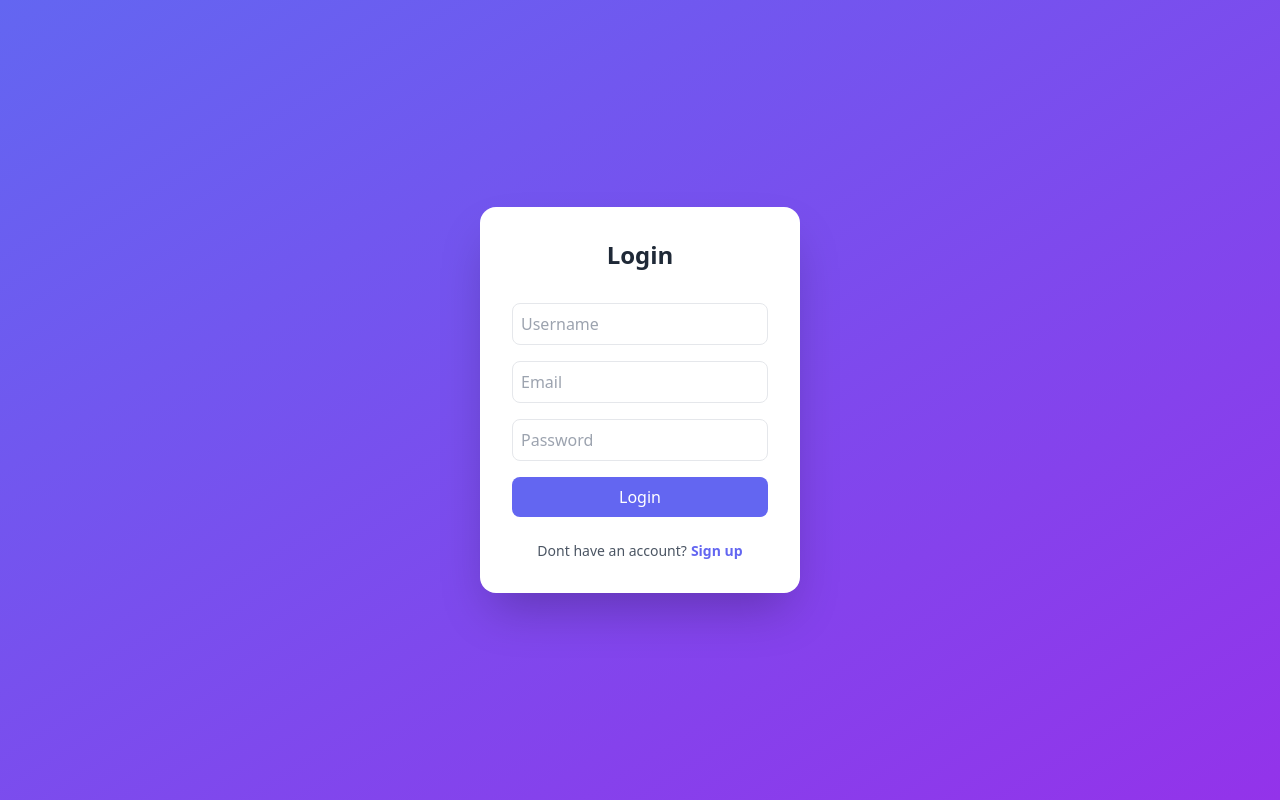
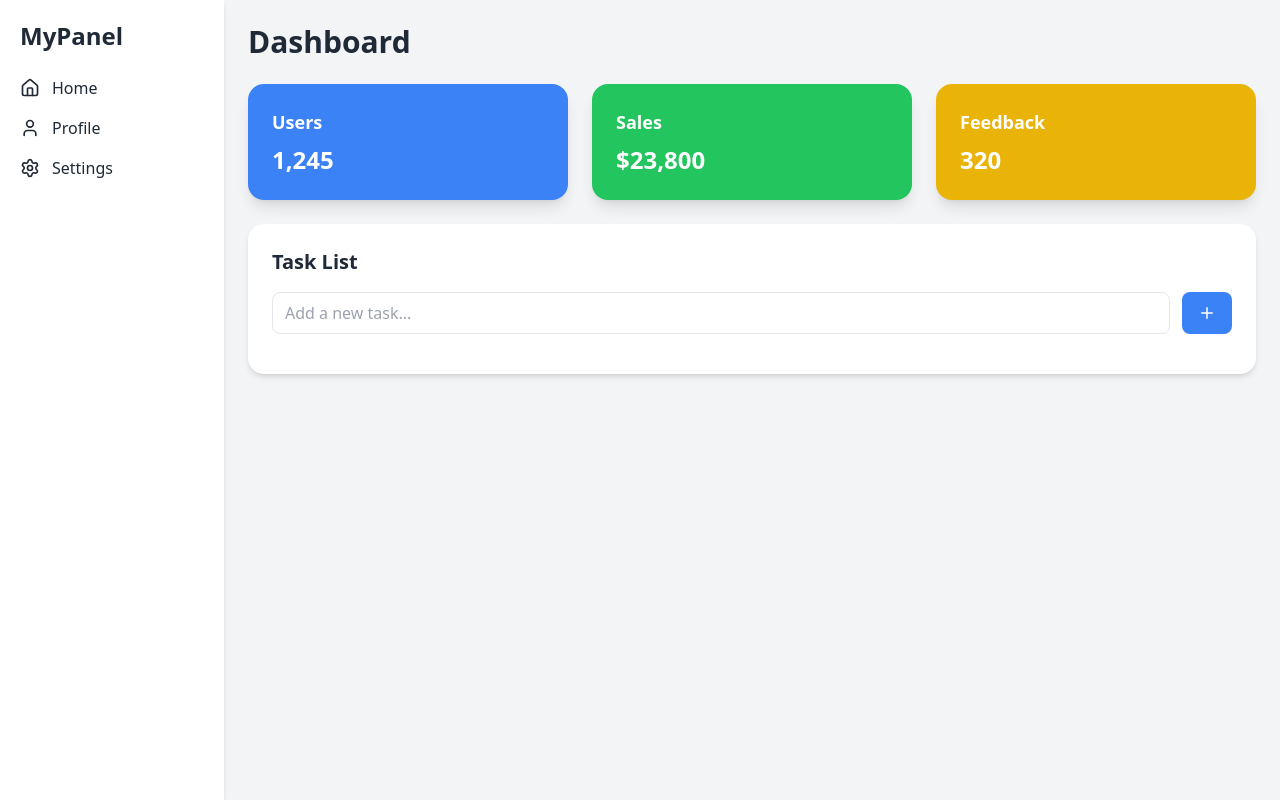
Before and after one commit to zahra-alvandi/react-tailwind, a React (Create React App) app: page / in a window 1280 px wide. Built offline with nearby package versions, Linux system fonts and the light colour scheme.

Commit message:
dashboard

```diff
--- a/src/App.jsx
+++ b/src/App.jsx
@@ -1,17 +1,34 @@
-import logo from './logo.svg';
+// import logo from './logo.svg';
 import './App.css';
-import ProfileCard from './ProfileCard/profileCard';
-import Naav from './Naav/navbar'
-import AuthForm from './AuthForm/authForm';
+// import ProfileCard from './ProfileCard/profileCard';
+// import Naav from './Naav/navbar'
+// import AuthForm from './AuthForm/authForm';
+import { motion } from "framer-motion";
+import Sidebar from './Components/Sidebar';
+import DashboardCard from "./Components/DashboardCard";
+import TaskList from "./Components/TaskList";
 
-function App() {
+export default function App() {
   return (
-   <div>
-        {/* <ProfileCard></ProfileCard> */}
-        {/* <Naav></Naav> */}
-        <AuthForm></AuthForm>
-   </div>
+    <div className="flex min-h-screen bg-gray-100 text-gray-800">
+      <Sidebar />
+      <main className="flex-1 p-6 space-y-6">
+        <motion.h1
+          initial={{ opacity: 0, y: -20 }}
+          animate={{ opacity: 1, y: 0 }}
+          className="text-3xl font-bold"
+        >
+          Dashboard
+        </motion.h1>
+
+        <div className="grid grid-cols-1 md:grid-cols-3 gap-6">
+          <DashboardCard title="Users" value="1,245" color="bg-blue-500" />
+          <DashboardCard title="Sales" value="$23,800" color="bg-green-500" />
+          <DashboardCard title="Feedback" value="320" color="bg-yellow-500" />
+        </div>
+
+        <TaskList />
+      </main>
+    </div>
   );
 }
-
-export default App;
--- /dev/null
+++ b/src/Components/DashboardCard.jsx
@@ -0,0 +1,13 @@
+import { motion } from "framer-motion";
+
+export default function DashboardCard({ title, value, color }) {
+  return (
+    <motion.div
+      whileHover={{ scale: 1.05 }}
+      className={`p-6 rounded-2xl text-white ${color} shadow-lg`}
+    >
+      <h3 className="text-lg font-semibold">{title}</h3>
+      <p className="text-2xl font-bold mt-2">{value}</p>
+    </motion.div>
+  );
+}
--- /dev/null
+++ b/src/Components/Sidebar.jsx
@@ -0,0 +1,31 @@
+import { motion } from "framer-motion";
+import { Home, User, Settings } from "lucide-react";
+
+export default function Sidebar() {
+  const menu = [
+    { icon: <Home size={20} />, label: "Home" },
+    { icon: <User size={20} />, label: "Profile" },
+    { icon: <Settings size={20} />, label: "Settings" },
+  ];
+
+  return (
+    <motion.aside
+      initial={{ x: -80, opacity: 0 }}
+      animate={{ x: 0, opacity: 1 }}
+      className="w-56 bg-white shadow-md p-5 flex flex-col gap-6"
+    >
+      <h2 className="text-2xl font-bold">MyPanel</h2>
+      <ul className="space-y-4">
+        {menu.map((item, index) => (
+          <li
+            key={index}
+            className="flex items-center gap-3 cursor-pointer hover:text-blue-500"
+          >
+            {item.icon}
+            <span>{item.label}</span>
+          </li>
+        ))}
+      </ul>
+    </motion.aside>
+  );
+}
--- /dev/null
+++ b/src/Components/TaskList.jsx
@@ -0,0 +1,61 @@
+import { useState } from "react";
+import { motion } from "framer-motion";
+import { Plus, Trash2 } from "lucide-react";
+
+export default function TaskList() {
+  const [tasks, setTasks] = useState([]);
+  const [text, setText] = useState("");
+
+  const addTask = () => {
+    if (text.trim()) {
+      setTasks([...tasks, text]);
+      setText("");
+    }
+  };
+
+  const removeTask = (index) => {
+    setTasks(tasks.filter((_, i) => i !== index));
+  };
+
+  return (
+    <motion.div
+      initial={{ opacity: 0 }}
+      animate={{ opacity: 1 }}
+      className="bg-white rounded-2xl p-6 shadow-md"
+    >
+      <h3 className="text-xl font-bold mb-4">Task List</h3>
+      <div className="flex gap-3 mb-4">
+        <input
+          value={text}
+          onChange={(e) => setText(e.target.value)}
+          className="flex-1 border rounded-lg px-3 py-2 outline-none focus:ring-2 focus:ring-blue-400"
+          placeholder="Add a new task..."
+        />
+        <button
+          onClick={addTask}
+          className="bg-blue-500 text-white rounded-lg px-4 py-2 hover:bg-blue-600 transition"
+        >
+          <Plus size={18} />
+        </button>
+      </div>
+
+      <ul className="space-y-2">
+        {tasks.map((task, index) => (
+          <motion.li
+            key={index}
+            initial={{ x: -10, opacity: 0 }}
+            animate={{ x: 0, opacity: 1 }}
+            className="flex justify-between items-center bg-gray-100 px-3 py-2 rounded-lg"
+          >
+            {task}
+            <Trash2
+              size={18}
+              onClick={() => removeTask(index)}
+              className="text-red-500 cursor-pointer hover:text-red-700"
+            />
+          </motion.li>
+        ))}
+      </ul>
+    </motion.div>
+  );
+}
```
